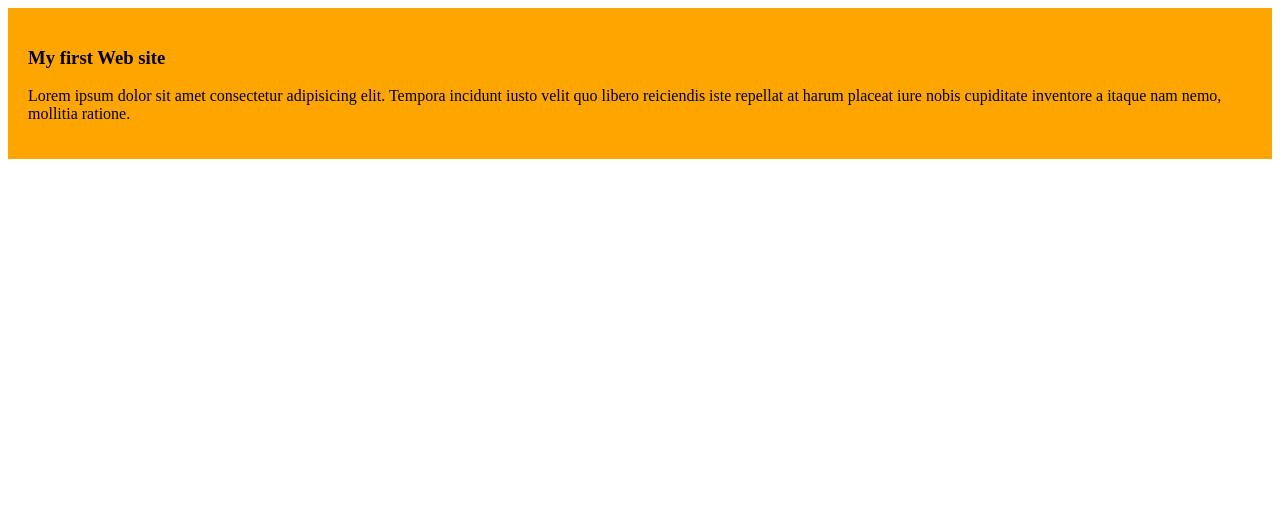
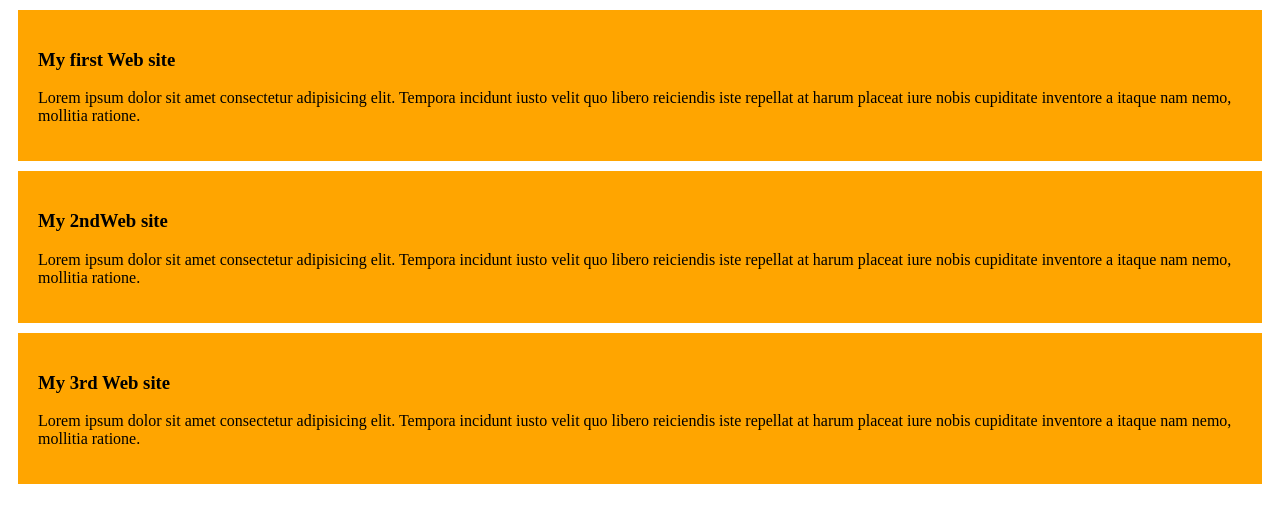
Before and after one commit to Rayhan9966/my-simple-website, a plain HTML site: page index.html in a window 1280 px wide. Drawn offline with Linux system fonts and the light colour scheme.

Commit message:
added 3rd blog

```diff
--- a/index.html
+++ b/index.html
@@ -11,5 +11,13 @@
     <p>Lorem ipsum dolor sit amet consectetur adipisicing elit. Tempora incidunt iusto velit quo libero reiciendis iste repellat at harum placeat iure nobis cupiditate inventore a itaque nam nemo, mollitia ratione.
     </p>
     </div>
+    <div><h3>My 2ndWeb site</h3>
+    <p>Lorem ipsum dolor sit amet consectetur adipisicing elit. Tempora incidunt iusto velit quo libero reiciendis iste repellat at harum placeat iure nobis cupiditate inventore a itaque nam nemo, mollitia ratione.
+    </p>
+    </div>
+    <div><h3>My 3rd Web site</h3>
+    <p>Lorem ipsum dolor sit amet consectetur adipisicing elit. Tempora incidunt iusto velit quo libero reiciendis iste repellat at harum placeat iure nobis cupiditate inventore a itaque nam nemo, mollitia ratione.
+    </p>
+    </div>
 </body>
 </html>
--- a/styles/blog.css
+++ b/styles/blog.css
@@ -1,4 +1,5 @@
 div{
     background-color: orange;
     padding: 20px;
+    margin: 10px;
 }
```
